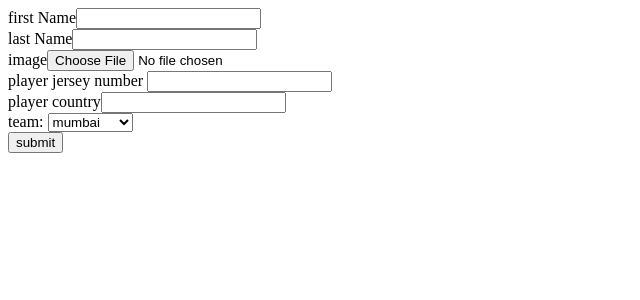
After one commit to sreenu0305/ipl, a Django app: page /teams/add_player/ in a window 1280 px wide. The commit adds this page. Shown: the top 300 px of the page, without its empty margins (0-640 px from the left). Run offline with Django 3.2, Linux system fonts and the light colour scheme; data comes from the database, SQL or seed files in the repository.

Commit message:
adding players to teams

```diff
--- a/ipl/urls.py
+++ b/ipl/urls.py
@@ -18,5 +18,5 @@ from django.urls import path,include
 
 urlpatterns = [
     path('admin/', admin.site.urls),
-    path('teams/',include("teams.url")),
+    path('teams/',include("teams.urls")),
 ]
--- /dev/null
+++ b/teams/forms.py
@@ -0,0 +1,9 @@
+from django.forms import ModelForm
+from .models import Players
+
+
+class PlayersForm(ModelForm):
+    class Meta:
+        model = Players
+        # fields=['']
+        fields = "__all__"
--- a/teams/models.py
+++ b/teams/models.py
@@ -5,6 +5,9 @@ class Team(models.Model):
     team_name = models.CharField(max_length=100)
     team_logo = models.ImageField(upload_to='media/')
     club_state = models.CharField(max_length=100)
+
+    def __str__(self):
+        return self.team_name
 
 
 class Players(models.Model):
--- /dev/null
+++ b/teams/templates/teams/addplayer.html
@@ -0,0 +1,18 @@
+<form action="/teams/save_player/" method="post" enctype="multipart/form-data">
+    {% csrf_token %}
+
+    first Name<input type="text" name="player_fname"><br>
+    last Name<input type="text" name="player_lname"><br>
+    image<input type="file" name="player_image"><br>
+    player jersey number <input type="number" name="jersey_number"><br>
+    player country<input type="text" name="jersey_number"><br>
+    team:
+     <select name="team">
+    {% for each in team %}
+        <option value={{each.1}}>{{each.1}}</option>
+    {% endfor %}
+</select><br>
+<!--    {{form.as_p}}-->
+    <input type="submit" value="submit">
+
+</form>
--- /dev/null
+++ b/teams/urls.py
@@ -0,0 +1,10 @@
+from django.urls import path
+from . import views
+
+
+urlpatterns=[
+    path('',views.teams_list,name='team_list'),
+    path('add_player/',views.add_player,name='add_player'),
+    path('save_player/',views.save_player,name='save_player'),
+
+]
--- a/teams/views.py
+++ b/teams/views.py
@@ -1,6 +1,8 @@
 from django.db import connection
 from django.shortcuts import render
 from django.http import HttpResponse,HttpResponseRedirect
+
+from .forms import PlayersForm
 
 
 def teams_list(request):
@@ -8,3 +10,22 @@ def teams_list(request):
     cursor.execute('''select * from teams_team''')
     teams=cursor.fetchall()
     return render(request,'teams/teamslist.html/',{'teams':teams})
+
+
+def add_player(request):
+    cursor = connection.cursor()
+    cursor.execute('''select * from teams_team''')
+    team=cursor.fetchall()
+    form = PlayersForm()
+    return render(request,'teams/addplayer.html',{'form':form,'team':team})
+
+
+def save_player(request):
+    if request.method =='POST':
+        form_obj = PlayersForm(request.POST)
+        if form_obj.is_valid():
+            form_obj.save()
+
+            return render(request, 'teams/addplayer.html', {'form': PlayersForm(), 'error': form_obj.errors})
+
+    return HttpResponseRedirect('/teams/')
```
Also changed, not shown: teams/templates/teams/teamslist.html (+8 -1 lines), teams/url.py (deleted, +0 -7 lines).
